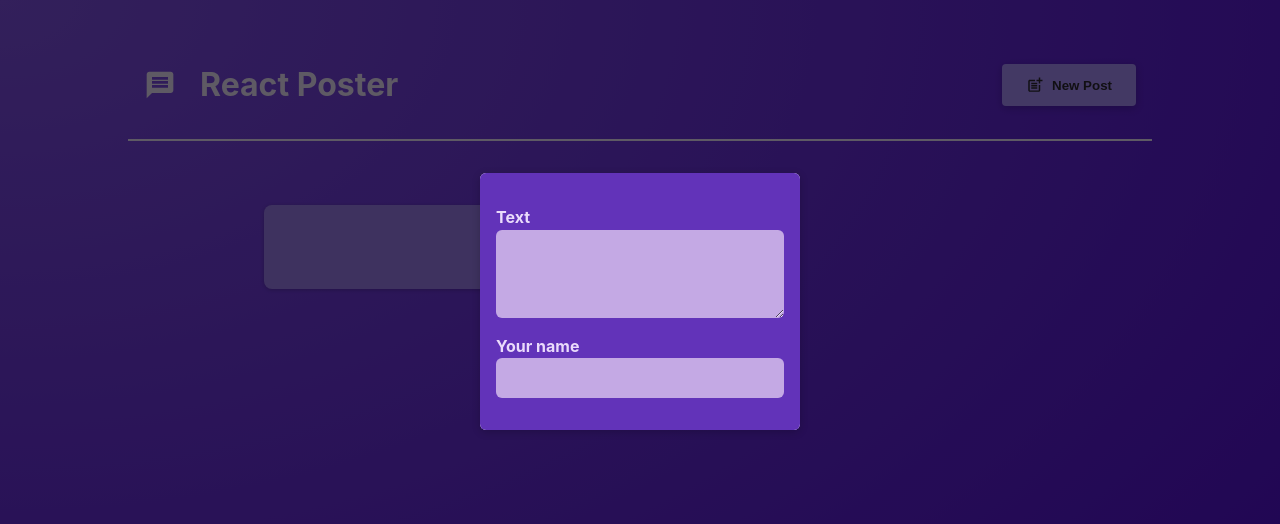
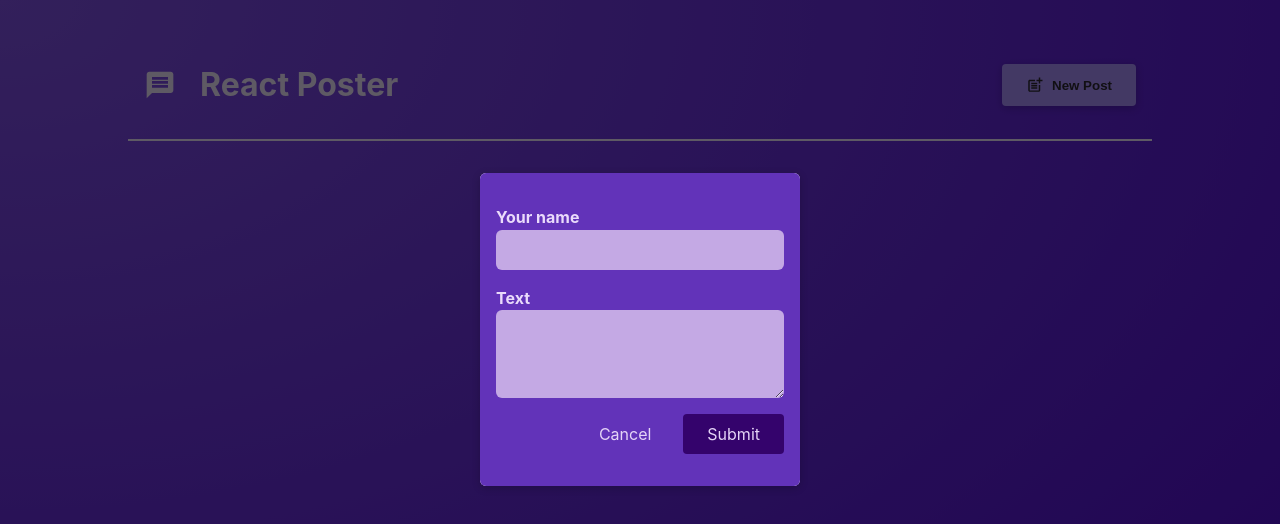
Before and after one commit to jeongsangtae/react-complete-training-summary-and-key-features, a React (Vite) app: page / in a window 1280 px wide. Both pictures are taken after a click on the button "New Post". Shown: the top 524 px of the page. Built offline with nearby package versions, Linux system fonts and the light colour scheme.

Commit message:
React Complete Training Summary and Key Features - form button, form submit, prev state, list data output(map add)

```diff
--- a/src/components/NewPost.jsx
+++ b/src/components/NewPost.jsx
@@ -1,15 +1,47 @@
+import { useState } from "react";
+
 import classes from "./NewPost.module.css";
 
-function NewPost(props) {
+function NewPost({ onClose, onAddPost }) {
+  const [enteredBody, setEnteredBody] = useState("");
+  const [enteredAuthor, setEnteredAuthor] = useState("");
+
+  const bodyChangeHandler = (event) => {
+    setEnteredBody(event.target.value);
+  };
+
+  const authorChangeHandler = (event) => {
+    setEnteredAuthor(event.target.value);
+  };
+
+  const submitHandler = (event) => {
+    event.preventDefault();
+
+    const postData = {
+      id: Math.random(),
+      body: enteredBody,
+      author: enteredAuthor,
+    };
+
+    onAddPost(postData);
+    onClose();
+  };
+
   return (
-    <form className={classes.form}>
+    <form className={classes.form} onSubmit={submitHandler}>
+      <p>
+        <label htmlFor="name">Your name</label>
+        <input type="text" id="name" required onChange={authorChangeHandler} />
+      </p>
       <p>
         <label htmlFor="body">Text</label>
-        <textarea id="body" required rows={3} onChange={props.onBodyChange} />
+        <textarea id="body" required rows={3} onChange={bodyChangeHandler} />
       </p>
-      <p>
-        <label htmlFor="name">Your name</label>
-        <input type="text" id="name" required onChange={props.onAuthorChange} />
+      <p className={classes.actions}>
+        <button type="button" onClick={onClose}>
+          Cancel
+        </button>
+        <button>Submit</button>
       </p>
     </form>
   );
--- a/src/components/PostList.jsx
+++ b/src/components/PostList.jsx
@@ -6,45 +6,35 @@
 import classes from "./PostList.module.css";
 
 const PostList = ({ isPosting, onStopPosting }) => {
-  const [enteredBody, setEnteredBody] = useState("");
-  const [enteredAuthor, setEnteredAuthor] = useState("");
+  const [posts, setPosts] = useState([]);
 
-  const bodyChangeHandler = (event) => {
-    setEnteredBody(event.target.value);
+  const addPostHandler = (postData) => {
+    setPosts((prevPosts) => {
+      return [postData, ...prevPosts];
+    });
   };
-
-  const authorChangeHandler = (event) => {
-    setEnteredAuthor(event.target.value);
-  };
-
-  // let modalContent;
-
-  // if (modalIsVisible) {
-  //   modalContent = (
-  //     <Modal onClose={hideModalHandler}>
-  //       <NewPost
-  //         onBodyChange={bodyChangeHandler}
-  //         onAuthorChange={authorChangeHandler}
-  //       />
-  //     </Modal>
-  //   );
-  // }
 
   return (
     <>
       {isPosting && (
         <Modal onClose={onStopPosting}>
-          <NewPost
-            onBodyChange={bodyChangeHandler}
-            onAuthorChange={authorChangeHandler}
-          />
+          <NewPost onClose={onStopPosting} onAddPost={addPostHandler} />
         </Modal>
       )}
 
-      <ul className={classes.posts}>
-        <Post author={enteredAuthor} body={enteredBody} />
-        <Post author="Kim" body="Hun" />
-      </ul>
+      {posts.length > 0 && (
+        <ul className={classes.posts}>
+          {posts.map((post) => {
+            return <Post key={post.id} author={post.author} body={post.body} />;
+          })}
+        </ul>
+      )}
+      {posts.length === 0 && (
+        <div style={{ textAlign: "center", color: "white" }}>
+          <h2>There are no posts yet</h2>
+          <p>Start adding some!</p>
+        </div>
+      )}
     </>
   );
 };
```
